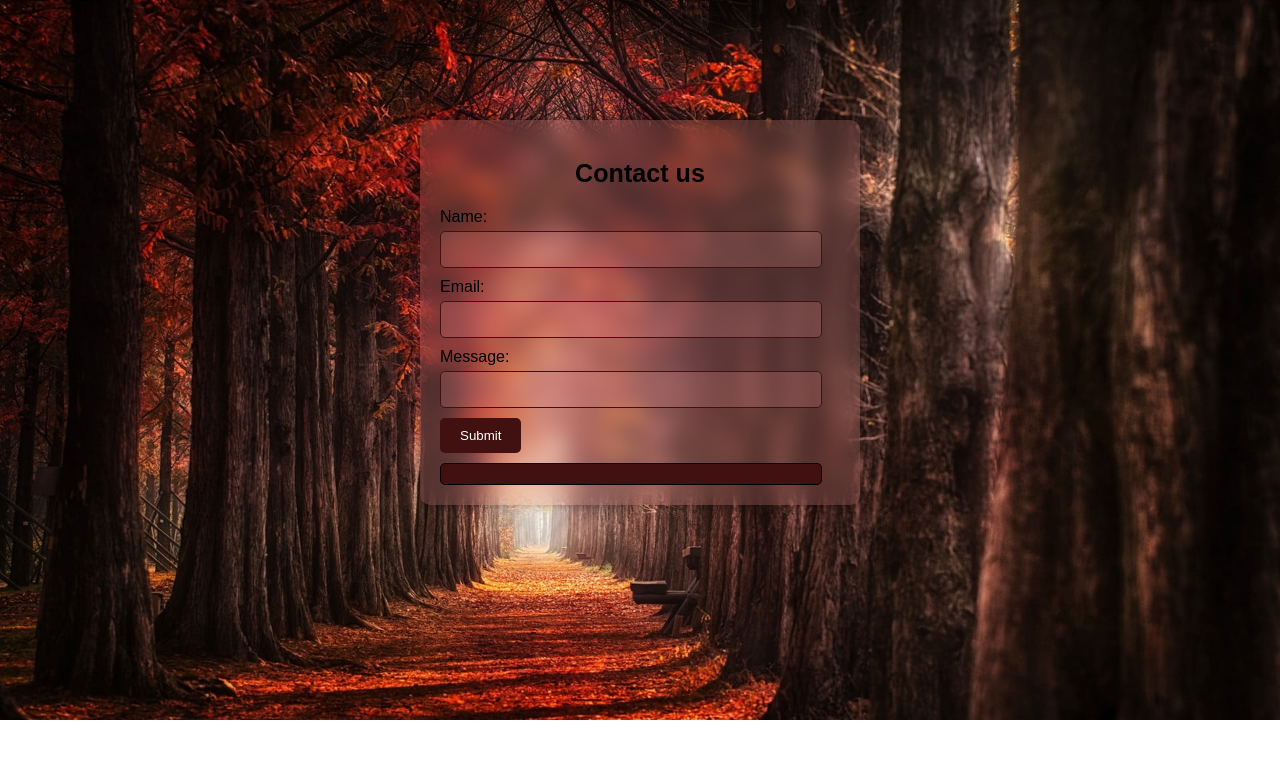
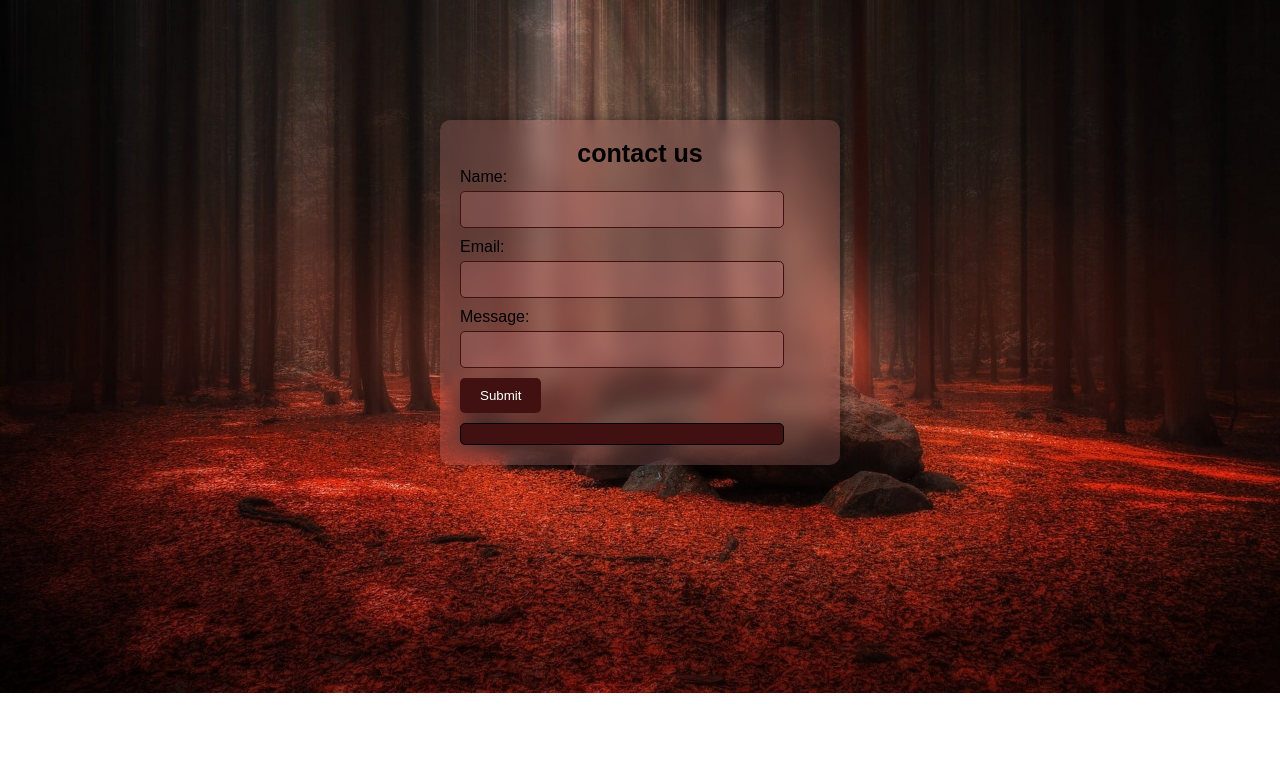
Before and after one commit to cielioqueiroz/modern-responsive, a plain HTML site: page index.html in a window 1280 px wide. Drawn offline with Linux system fonts and the light colour scheme.

Commit message:
background-image

```diff
--- a/index.html
+++ b/index.html
@@ -13,7 +13,7 @@
   </head>
   <body>
     <div class="container">
-      <h2>Contact us</h2>
+      <h2>contact us</h2>
       <form id="contactForm" onsubmit="submitForm(event)">
         <label for="name">Name:</label>
         <input type="text" id="name" name="name" required />
--- a/style.css
+++ b/style.css
@@ -1,10 +1,16 @@
+* {
+  padding: 0;
+  margin: 0;
+  box-sizing: border-box;
+}
 body {
   font-family: Arial, Helvetica, sans-serif;
   margin: 100px;
   padding: 20px;
-  background-image: url("/img/wallpaperflare.com_wallpaper.jpg");
+  background-image: url("/img/wallpaperflare.com_wallpaper\ .jpg");
   background-repeat: no-repeat;
   background-size: cover;
+  background-position: 100%;
 }
 
 h2 {
```
Also changed, not shown: img/wallpaperflare.com_wallpaper .jpg (added), img/wallpaperflare.com_wallpaper.jpg (deleted).
